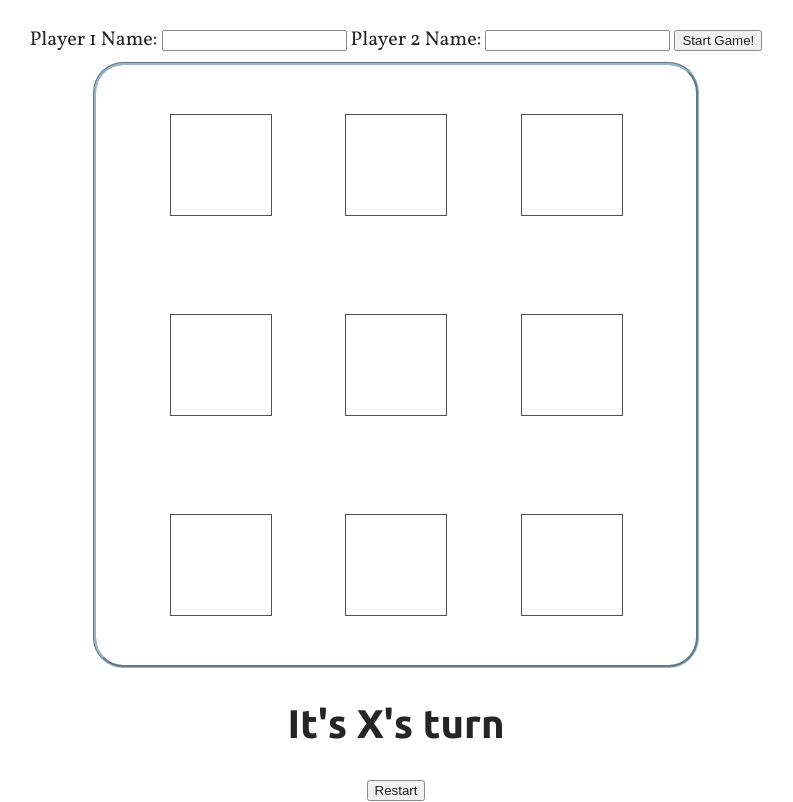
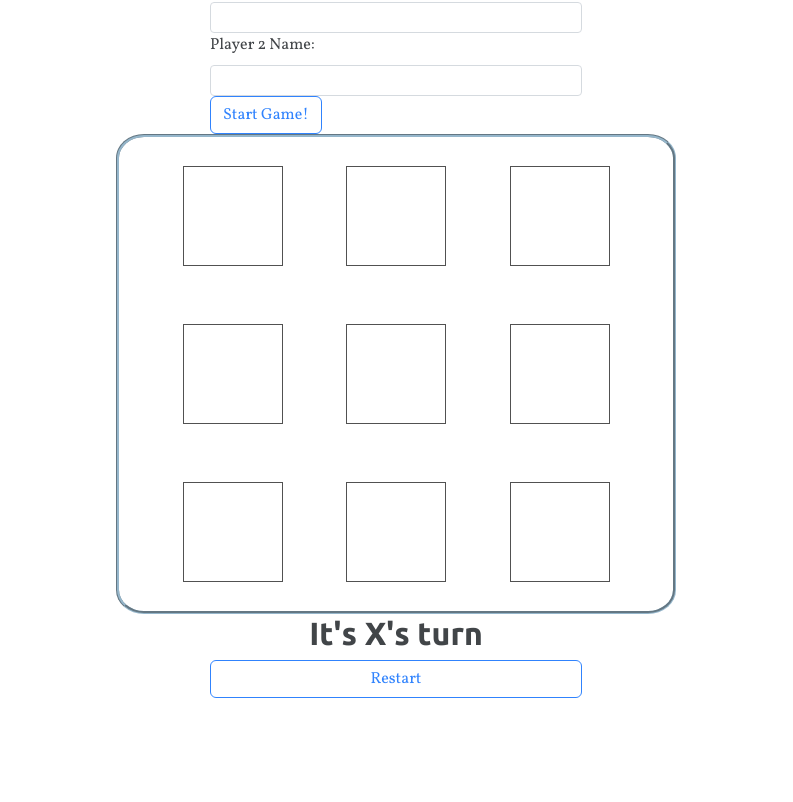
Before and after one commit to riftfern/ticTacToe, a plain HTML site: page index.html in a window 1280 px wide. Shown: the part 102-904 px from the top of the page, without its empty margins (244-1037 px from the left). After the commit the page ends 800 px from the top, so only its background shows below. Drawn offline with nearby package versions, Linux system fonts and the light colour scheme.

Commit message:
updated styles, added bootstrap, working on adding players to logic

```diff
--- a/app.js
+++ b/app.js
@@ -1,10 +1,11 @@
+//const bootstrap = require('bootstrap');
 const gameBoard = (function() {
 
     const statusDisplay = document.querySelector('.gameStatus');
     let gameActive = true;
     let currentPlayer = 'X';
-    let p1 = document.querySelector('p1Name');
-    let p2 = document.querySelector('p2name') || 'Computer';
+    let p1 = document.getElementById('#p1Name');
+    let p2 = document.getElementById('#p2Name');
     let gameState = ["", "", "", "", "", "", "", "", ""];
     const winningConditions = [
         [0,1,2],
@@ -17,9 +18,10 @@ const gameBoard = (function() {
         [2,4,6]
     ];
 
-    function playerOne(){
-        let p1 = document.querySelector('p1Name');
-        return p1;
+    function setPlayerNames(){
+        let p1 = document.querySelector('#p1Name');
+        let p2 = document.querySelector('#p2Name');
+        return p1, p2;
     }
 
     winningMessage = () => `Player ${currentPlayer} has won!`;
@@ -91,7 +93,8 @@ const gameBoard = (function() {
         document.querySelectorAll('.box').forEach(box => box.innerHTML = '')
     }
 
+    document.querySelector('#startBtn').addEventListener('click', setPlayerNames());
     document.querySelectorAll('.box').forEach(cell => cell.addEventListener('click', boxClick));
-    document.querySelector('.gameRestart').addEventListener('click', restartGame);
+    document.querySelector('#gameRestart').addEventListener('click', restartGame);
 
 })();
--- a/index.html
+++ b/index.html
@@ -7,20 +7,21 @@
     <link rel="stylesheet" href="styles.css">
     <link href='http://fonts.googleapis.com/css?family=Ubuntu:bold' rel='stylesheet' type='text/css'>
     <link href='http://fonts.googleapis.com/css?family=Vollkorn' rel='stylesheet' type='text/css'>
+    <link href="https://cdn.jsdelivr.net/npm/bootstrap@5.2.1/dist/css/bootstrap.min.css" rel="stylesheet" integrity="sha384-iYQeCzEYFbKjA/T2uDLTpkwGzCiq6soy8tYaI1GyVh/UjpbCx/TYkiZhlZB6+fzT" crossorigin="anonymous">
 
     <title>Tic Tac Toe</title>
 </head>
 <body>
     <div class="con">
         <h1>Tic Tac Toe</h1>
-        <div class="playerNames">
+        <div id="playerNames" class="d-grid gap-2 col-6 mx-auto">
             <form>
-                <label for="p1Name">Player 1 Name:</label>
-                <input type="text" id="p1Name" name="p1Name" required>
+                <label for="p1Name" class="form-label">Player 1 Name:</label>
+                <input type="text" class='form-control form-control-sm' id="p1Name" name="p1Name" required>
 
-                <label for="p2Name">Player 2 Name:</label>
-                <input type="text" name="p2Name" id="p2Name">
-                <input type="button" value="Start Game!">
+                <label for="p2Name" class="form-label">Player 2 Name:</label>
+                <input type="text" class='form-control form-control-sm'name="p2Name" id="p2Name">
+                <button type="submit" id = 'startBtn' class="btn btn-outline-primary btn-large">Start Game!</button>
             </form>
         </div>
         <div class="board" id="board">
@@ -35,8 +36,11 @@
             <div data-cell-index ='8' class="box"></div>
         </div>
         <h2 class = 'gameStatus'></h2>
-        <button class = 'gameRestart'>Restart</button>
+        <div class="d-grid gap-2 col-6 mx-auto">
+            <button id='gameRestart' class = 'btn btn-outline-primary btn-large'>Restart</button>
+        </div>
     </div>
     <script src="app.js"></script>
+    <script src="https://cdn.jsdelivr.net/npm/bootstrap@5.2.1/dist/js/bootstrap.bundle.min.js" integrity="sha384-u1OknCvxWvY5kfmNBILK2hRnQC3Pr17a+RTT6rIHI7NnikvbZlHgTPOOmMi466C8" crossorigin="anonymous"></script>
 </body>
 </html>
--- a/styles.css
+++ b/styles.css
@@ -5,7 +5,7 @@ body{
     background: url(img/matt-drenth-p_b0Olfo06s-unsplash.jpeg) no-repeat 0 0;
     background-size: cover;
     text-align: center;
-    height: 95vh;
+    height: 100vh;
 
 }
 
@@ -23,8 +23,8 @@ body{
 }
 
 .board{
-    width: 600px;
-    height: 600px;
+    width: 70vh;
+    height: 60vh;
     align-items: center;
     margin: 0 auto;
     display: grid;
@@ -54,6 +54,7 @@ body{
 h1, h2, h3, h4, h5, h6 {
     font-family: 'Ubuntu', Helvetica, Arial, sans-serif;
     font-size: 40px;
+    text-align: center;
 }
 p, div {
     font-family: 'Vollkorn', Georgia, Times, serif;
@@ -63,4 +64,6 @@ p, div {
     font-size: 20px;
     margin:4px;
     padding:4px;
+    display: flex;
+    height: 10vh;
 }
```
